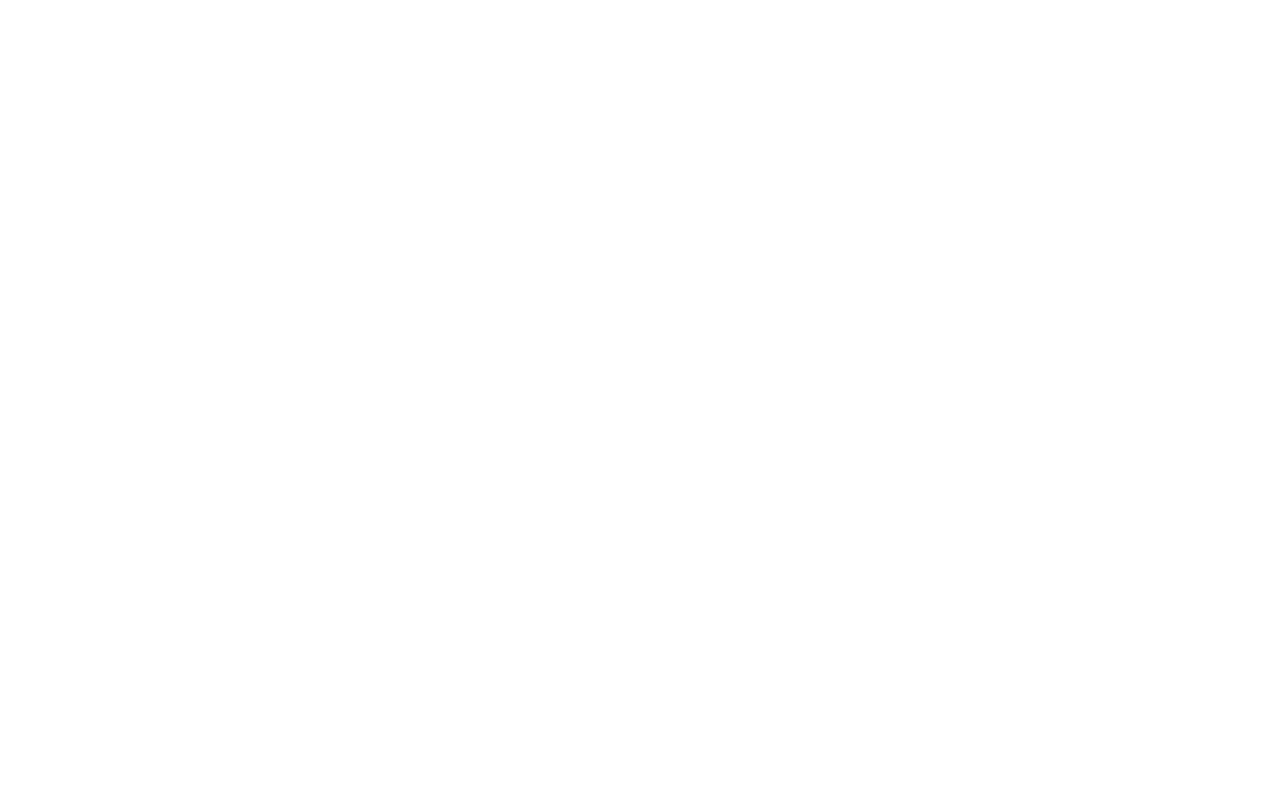
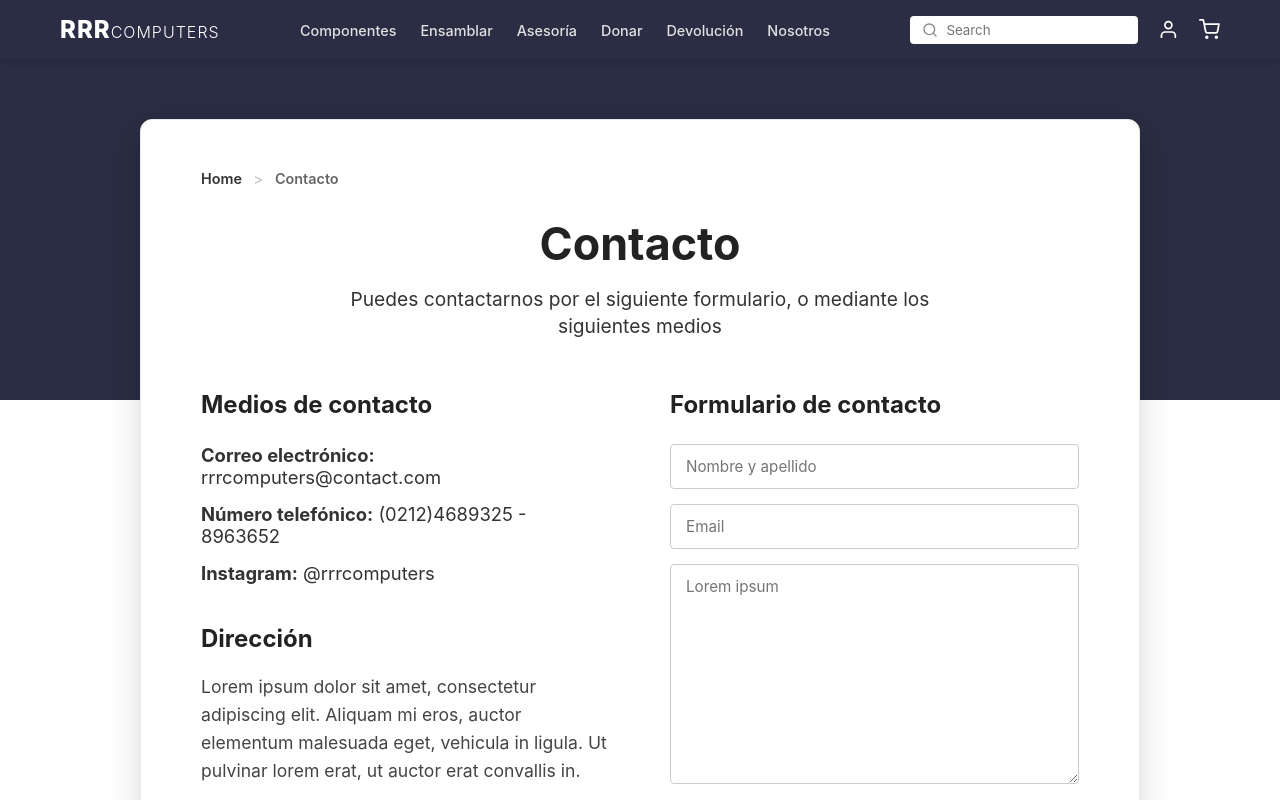
Before and after one commit to AleexCh08/rrr-computers, a React (Vite) app in the folder frontend/: page /asesoria in a window 1280 px wide. Before the commit this address had no page. Shown: the top 800 px of the page. Built offline with nearby package versions, Linux system fonts and the light colour scheme.

Commit message:
vista de asesoria y corrección modal

```diff
--- a/frontend/src/App.jsx
+++ b/frontend/src/App.jsx
@@ -1,6 +1,7 @@
 import { BrowserRouter as Router, Routes, Route } from 'react-router-dom';
 import Home from './pages/Home.jsx';
 import Donations from './pages/Donations.jsx';
+import Contact from './pages/Contact.jsx';
 
 function App() {
   return (
@@ -8,6 +9,7 @@
       <Routes>
         <Route path="/" element={<Home />} />
         <Route path="/donar" element={<Donations />} />
+        <Route path="/asesoria" element={<Contact />} />
       </Routes>
     </Router>
   );
--- a/frontend/src/components/donations/DonationForm.jsx
+++ b/frontend/src/components/donations/DonationForm.jsx
@@ -133,7 +133,14 @@
       </form>
 
       {/* MODAL */}
-      <Modal isOpen={showModal} onClose={handleCloseModal} />
+      <Modal isOpen={showModal} onClose={handleCloseModal} title="¡Gracias por tu generosidad!">
+        <p style={{ fontSize: '1.1rem', marginBottom: '15px', fontWeight: '600', color: '#333' }}>
+          Tu donación ha sido registrada con éxito.<br />Te agradecemos mucho por apoyar nuestra causa.
+        </p>
+        <p style={{ fontSize: '1.1rem', marginBottom: '40px', fontWeight: '600', color: '#333' }}>
+          Si deseas, puedes cerrar esta ventana o realizar<br />otra donación.
+        </p>
+      </Modal>
     </>
   );
 }
--- a/frontend/src/components/layout/Navbar.jsx
+++ b/frontend/src/components/layout/Navbar.jsx
@@ -14,7 +14,7 @@
         <ul className="nav-links">
           <li><Link to="/">Componentes</Link></li>
           <li><Link to="/">Ensamblar</Link></li>
-          <li><Link to="/">Asesoría</Link></li>
+          <li><Link to="/asesoria">Asesoría</Link></li>
           <li><Link to="/donar">Donar</Link></li>
           <li><Link to="/">Devolución</Link></li>
           <li><Link to="/">Nosotros</Link></li>
--- a/frontend/src/components/ui/Modal.jsx
+++ b/frontend/src/components/ui/Modal.jsx
@@ -1,6 +1,6 @@
 import { motion, AnimatePresence } from 'framer-motion';
 
-export default function Modal({ isOpen, onClose }) {
+export default function Modal({ isOpen, onClose, title, children }) {
   return (
     <AnimatePresence>
       {isOpen && (
@@ -42,18 +42,10 @@
             }}
           >
             <h2 style={{ fontSize: '2rem', marginBottom: '25px', color: 'var(--text-dark)' }}>
-              ¡Gracias por tu generosidad!
+              {title}
             </h2>
-            <p style={{ fontSize: '1.1rem', marginBottom: '15px', fontWeight: '600', color: '#333' }}>
-              Tu donación ha sido registrada con éxito.
-              <br />
-              Te agradecemos mucho por apoyar nuestra causa.
-            </p>
-            <p style={{ fontSize: '1.1rem', marginBottom: '40px', fontWeight: '600', color: '#333' }}>
-              Si deseas, puedes cerrar esta ventana o realizar
-              <br />
-              otra donación.
-            </p>
+
+            {children}
             <button
               onClick={onClose}
               className="btn-primary"
--- /dev/null
+++ b/frontend/src/pages/Contact.jsx
@@ -0,0 +1,97 @@
+import { useState } from 'react';
+import { motion } from 'framer-motion';
+import { Link } from 'react-router-dom';
+import Navbar from '../components/layout/Navbar';
+import Footer from '../components/layout/Footer';
+import Modal from '../components/ui/Modal';
+
+export default function Contact() {
+  const [showModal, setShowModal] = useState(false);
+
+  const handleSubmit = (e) => {
+    e.preventDefault();
+    e.target.reset(); // Limpia el formulario
+    setShowModal(true); // Abre el modal de éxito
+  };
+
+  return (
+    <div className="page-container" style={{ position: 'relative', minHeight: '100vh', display: 'flex', flexDirection: 'column' }}>
+      <Navbar />
+
+      {/* Fondo azul superior */}
+      <div style={{ position: 'absolute', top: 0, left: 0, right: 0, height: '400px', backgroundColor: 'var(--primary-dark)', zIndex: -1 }}></div>
+
+      <main style={{ flexGrow: 1, padding: '60px 20px', display: 'flex', justifyContent: 'center' }}>
+        <motion.div
+          initial={{ opacity: 0, y: 30 }}
+          animate={{ opacity: 1, y: 0 }}
+          transition={{ duration: 0.6 }}
+          style={{
+            background: 'white',
+            width: '100%',
+            maxWidth: '1000px',
+            padding: '50px 60px',
+            borderRadius: '12px',
+            boxShadow: '0 12px 35px rgba(0,0,0,0.15)',
+            border: '1px solid #eaeaea'
+          }}
+        >
+          {/* Navegación Breadcrumb */}
+          <div style={{ fontSize: '0.9rem', marginBottom: '30px', color: '#666', fontWeight: '600'}}>
+            <Link to="/" style={{ color: '#333' }}>Home</Link> <span style={{ margin: '0 8px', color: '#ccc' }}>&gt;</span> Contacto
+          </div>
+
+          {/* Encabezado */}
+          <div style={{ marginBottom: '50px', textAlign: 'center' }}>
+            <h1 style={{ fontSize: '2.8rem', marginBottom: '15px', color: 'var(--text-dark)' }}>Contacto</h1>
+            <p style={{ fontSize: '1.2rem', color: '#333', maxWidth: '600px', lineHeight: '1.4', textAlign: 'center', margin: '0 auto' }}>
+              Puedes contactarnos por el siguiente formulario, o mediante los siguientes medios
+            </p>
+          </div>
+
+          <div style={{ display: 'grid', gridTemplateColumns: '1fr 1fr', gap: '60px' }}>
+
+            {/* Columna Izquierda: Información */}
+            <div>
+              <h3 style={{ fontSize: '1.5rem', marginBottom: '25px', color: 'var(--text-dark)' }}>Medios de contacto</h3>
+              <div style={{ display: 'flex', flexDirection: 'column', gap: '15px', marginBottom: '40px', fontSize: '1.15rem', color: '#333' }}>
+                <p><strong style={{ fontWeight: '700' }}>Correo electrónico:</strong> rrrcomputers@contact.com</p>
+                <p><strong style={{ fontWeight: '700' }}>Número telefónico:</strong> (0212)4689325 - 8963652</p>
+                <p><strong style={{ fontWeight: '700' }}>Instagram:</strong> @rrrcomputers</p>
+              </div>
+
+              <h3 style={{ fontSize: '1.5rem', marginBottom: '20px', color: 'var(--text-dark)' }}>Dirección</h3>
+              <p style={{ fontSize: '1.1rem', lineHeight: '1.6', color: '#444' }}>
+                Lorem ipsum dolor sit amet, consectetur adipiscing elit. Aliquam mi eros, auctor elementum malesuada eget, vehicula in ligula. Ut pulvinar lorem erat, ut auctor erat convallis in.
+              </p>
+            </div>
+
+            {/* Columna Derecha: Formulario */}
+            <div>
+              <h3 style={{ fontSize: '1.5rem', marginBottom: '25px', color: 'var(--text-dark)' }}>Formulario de contacto</h3>
+              <form onSubmit={handleSubmit} style={{ display: 'flex', flexDirection: 'column', gap: '15px' }}>
+                <input type="text" className="form-input" placeholder="Nombre y apellido" />
+                <input type="email" className="form-input" placeholder="Email" />
+                <textarea className="form-textarea" placeholder="Lorem ipsum" style={{ minHeight: '220px' }}></textarea>
+
+                <button type="submit" className="btn-primary" style={{ alignSelf: 'flex-start', padding: '12px 35px', marginTop: '10px', fontSize: '1.05rem' }}>
+                  Enviar
+                </button>
+              </form>
+            </div>
+
+          </div>
+        </motion.div>
+      </main>
+
+      <Footer />
+
+      <Modal isOpen={showModal} onClose={() => setShowModal(false)} title="¡Tu formulario fue enviado con éxito!">
+        <p style={{ fontSize: '1.15rem', marginBottom: '35px', fontWeight: '600', color: '#333', lineHeight: '1.5' }}>
+          Nos pondremos en contacto contigo en<br />un plazo de 24-48 horas.
+        </p>
+      </Modal>
+
+    </div>
+  );
+}
--- a/frontend/src/pages/Donations.jsx
+++ b/frontend/src/pages/Donations.jsx
@@ -12,6 +12,8 @@
       <div style={{ position: 'absolute', top: 0, left: 0, right: 0, height: '400px', backgroundColor: 'var(--primary-dark)', zIndex: -1 }}></div>
 
       <main style={{ flexGrow: 1, padding: '60px 20px', display: 'flex', justifyContent: 'center' }}>
+
+
 
         <motion.div
           initial={{ opacity: 0, y: 30 }}
```
